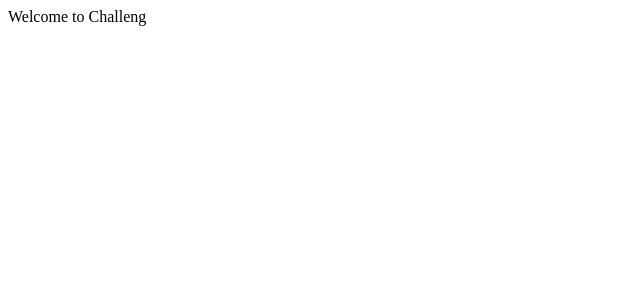
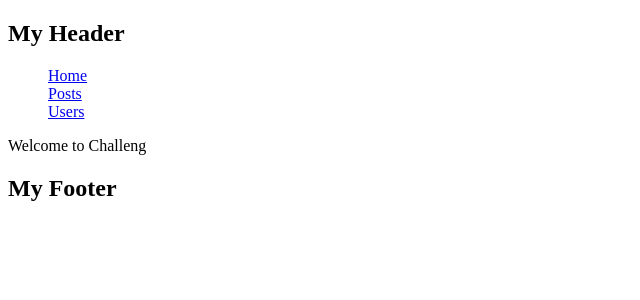
Before and after one commit to maryamrustaei/challenge, a Next.js app: page / in a window 1280 px wide. Shown: the top 300 px of the page, without its empty margins (0-640 px from the left). Built offline with nearby package versions, Linux system fonts and the light colour scheme.

Commit message:
creat menubar in sidebar

```diff
--- /dev/null
+++ b/components/Menu.js
@@ -0,0 +1,34 @@
+import Link from 'next/link'
+
+export default function Menu () {
+  return (
+    <menu>
+      <ul>
+        <li>
+          <Link href='/'>
+            <a>Home</a>
+          </Link>
+        </li>
+        <li>
+          <Link href='/posts'>
+            <a>Posts</a>
+          </Link>
+        </li>
+        <li>
+          <Link href='/users'>
+            <a>Users</a>
+          </Link>
+        </li>
+      </ul>
+      <style jsx>{`
+        menu {
+          width: 120px;
+          padding: 0;
+        }
+        li {
+          list-style-type: none;
+        }
+      `}</style>
+    </menu>
+  )
+}
--- a/components/Sidebar.js
+++ b/components/Sidebar.js
@@ -1,8 +1,8 @@
-
+import Menu from "./Menu";
 export default function Sidebar () {
   return (
     <aside>
-Sidebar
+<Menu/>
 </aside>
   )
 }
--- a/pages/index.js
+++ b/pages/index.js
@@ -1,9 +1,14 @@
-import Head from 'next/head'
+import Header from "../components/Header";
+import Footer from "../components/Footer";
+import Sidebar from "../components/Sidebar";
 
 export default function Home () {
   return (
     <>
-      <div>Welcome to Challeng</div>
+      <Header/>
+     <Sidebar/> <div>Welcome to Challeng</div>
+
+      <Footer/>
       </>
   )
 }
```
Also changed, not shown: pages/posts.js (added, +7 -0 lines), pages/users.js (added, +7 -0 lines).
